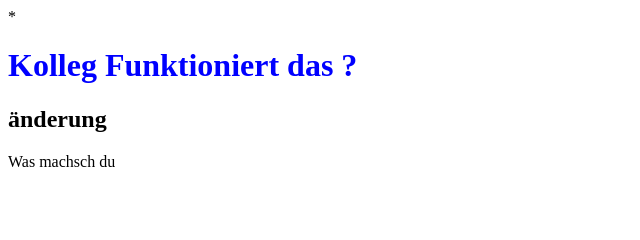
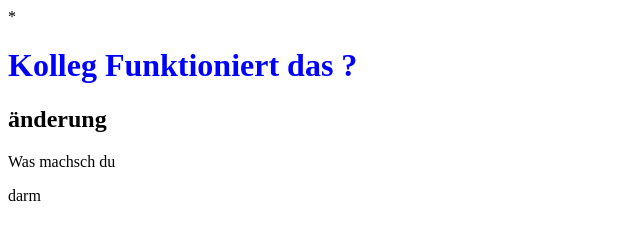
Before and after one commit to JoelSchlegel/Test2, a plain HTML site: page Index.html in a window 1280 px wide. Shown: the full height of the page, 0-640 px from the left. Drawn offline with Linux system fonts and the light colour scheme.

Commit message:
push pull

```diff
--- a/Index.html
+++ b/Index.html
@@ -13,6 +13,7 @@
   <h1 style="color: blue;">Kolleg Funktioniert das ?</h1>
   <h2>änderung</h2>
   <p>Was machsch du</p>
+  <p>darm</p>
 
 </body>
 </html>
```
